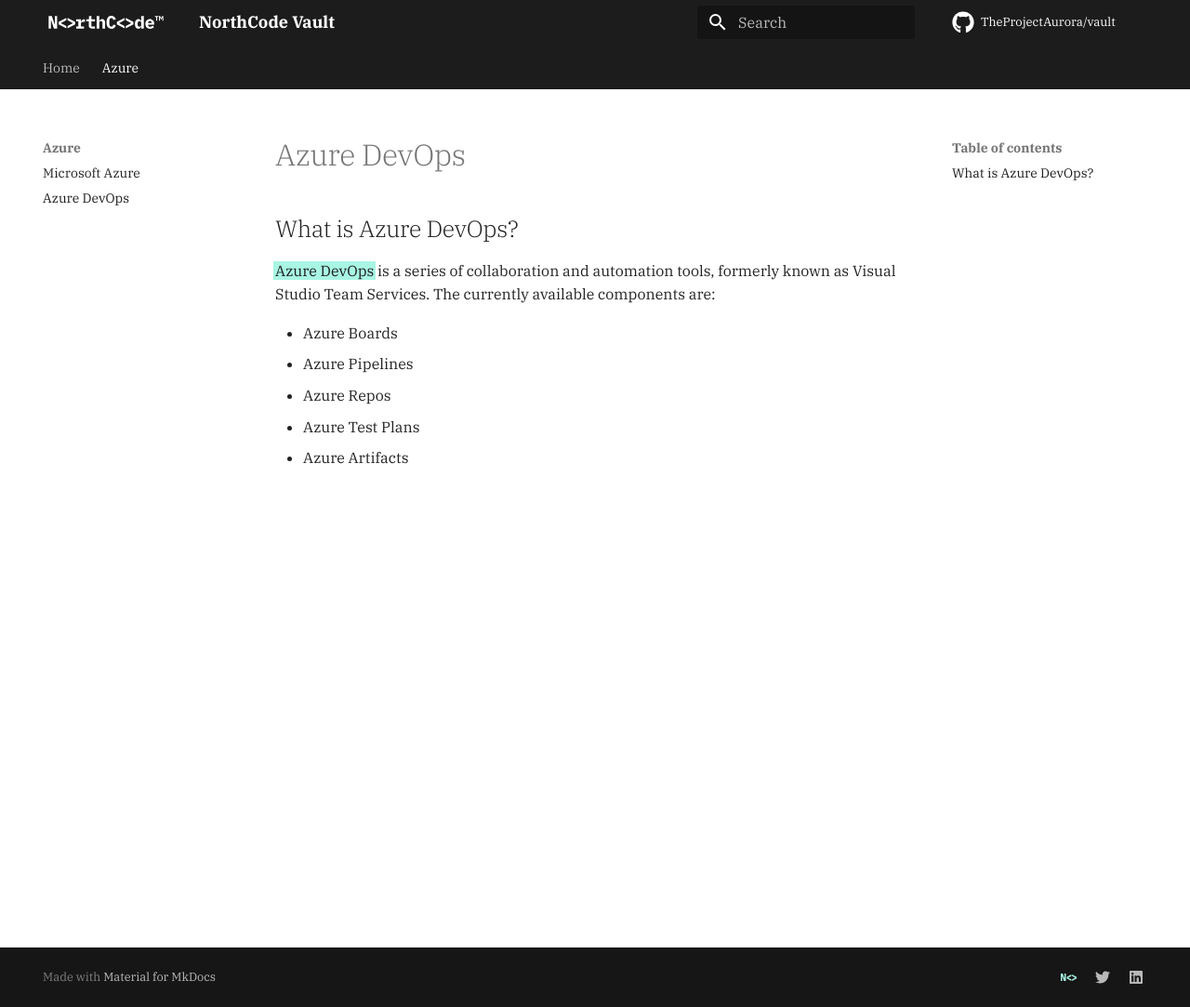
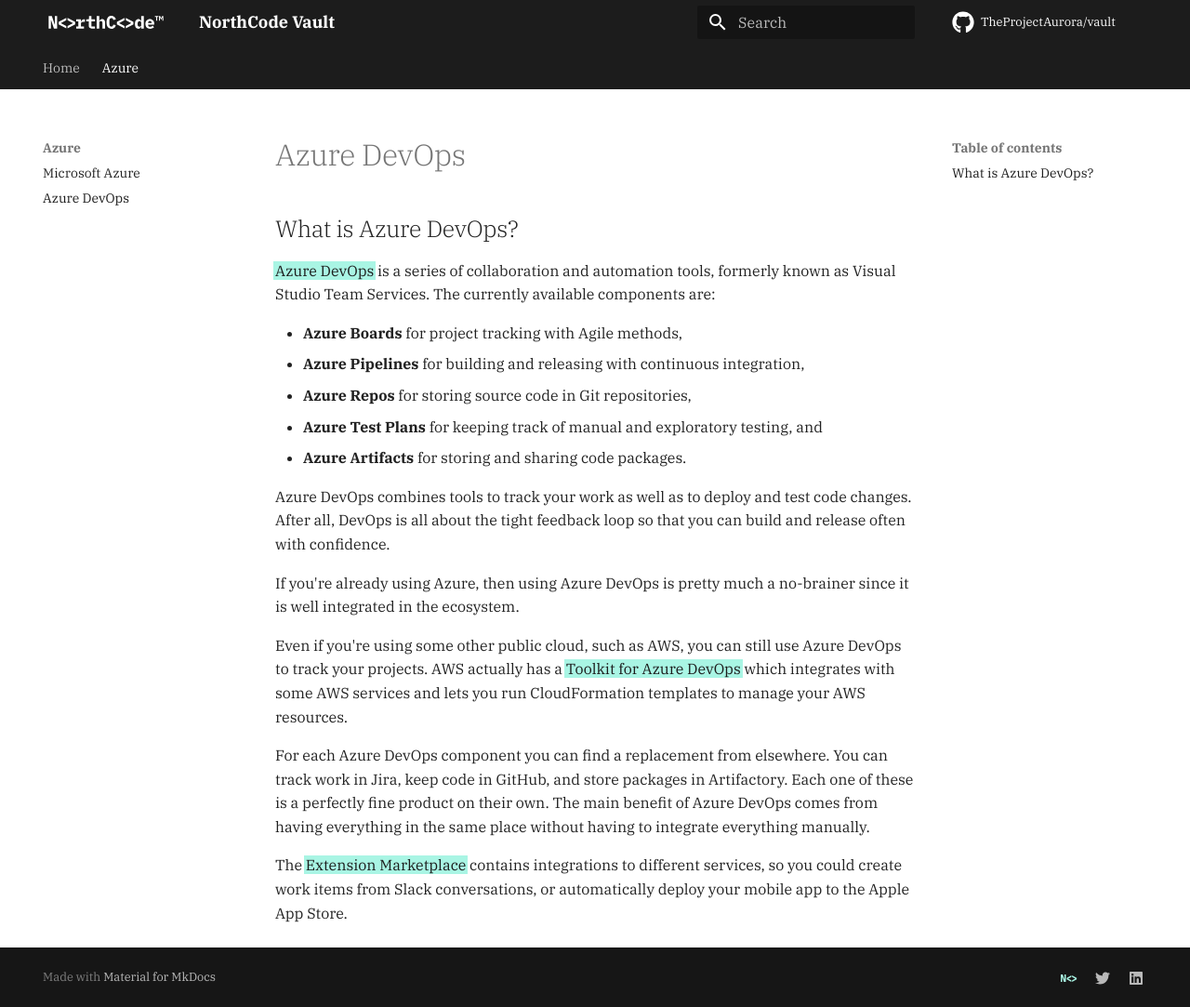
Before and after one commit to TheProjectAurora/vault, an MkDocs documentation site: the page built from docs/azure/azure-devops.md, in a window 1280 px wide and 1083 px high. Shown: the whole window at 93% size. Built offline with MkDocs 1.6.1 and Material for MkDocs 9.7.7, drawn with Linux system fonts in a browser that asks for light colours; comment, search, counter and statistics services are not loaded.

Commit message:
update Azure DevOps

```diff
--- a/docs/azure/azure-devops.md
+++ b/docs/azure/azure-devops.md
@@ -4,8 +4,18 @@
 
 [Azure DevOps](https://dev.azure.com) is a series of collaboration and automation tools, formerly known as Visual Studio Team Services. The currently available components are:
 
-- Azure Boards
-- Azure Pipelines
-- Azure Repos
-- Azure Test Plans
-- Azure Artifacts
+- **Azure Boards** for project tracking with Agile methods,
+- **Azure Pipelines** for building and releasing with continuous integration,
+- **Azure Repos** for storing source code in Git repositories,
+- **Azure Test Plans** for keeping track of manual and exploratory testing, and
+- **Azure Artifacts** for storing and sharing code packages.
+
+Azure DevOps combines tools to track your work as well as to deploy and test code changes. After all, DevOps is all about the tight feedback loop so that you can build and release often with confidence.
+
+If you're already using Azure, then using Azure DevOps is pretty much a no-brainer since it is well integrated in the ecosystem.
+
+Even if you're using some other public cloud, such as AWS, you can still use Azure DevOps to track your projects. AWS actually has a [Toolkit for Azure DevOps](https://aws.amazon.com/vsts/) which integrates with some AWS services and lets you run CloudFormation templates to manage your AWS resources.
+
+For each Azure DevOps component you can find a replacement from elsewhere. You can track work in Jira, keep code in GitHub, and store packages in Artifactory. Each one of these is a perfectly fine product on their own. The main benefit of Azure DevOps comes from having everything in the same place without having to integrate everything manually.
+
+The [Extension Marketplace](https://marketplace.visualstudio.com/azuredevops/) contains integrations to different services, so you could create work items from Slack conversations, or automatically deploy your mobile app to the Apple App Store.
```
